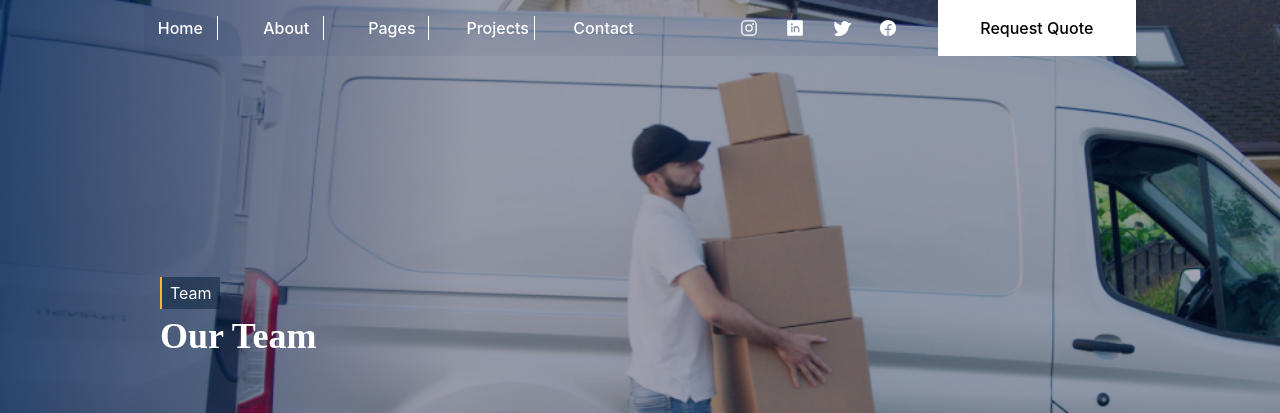
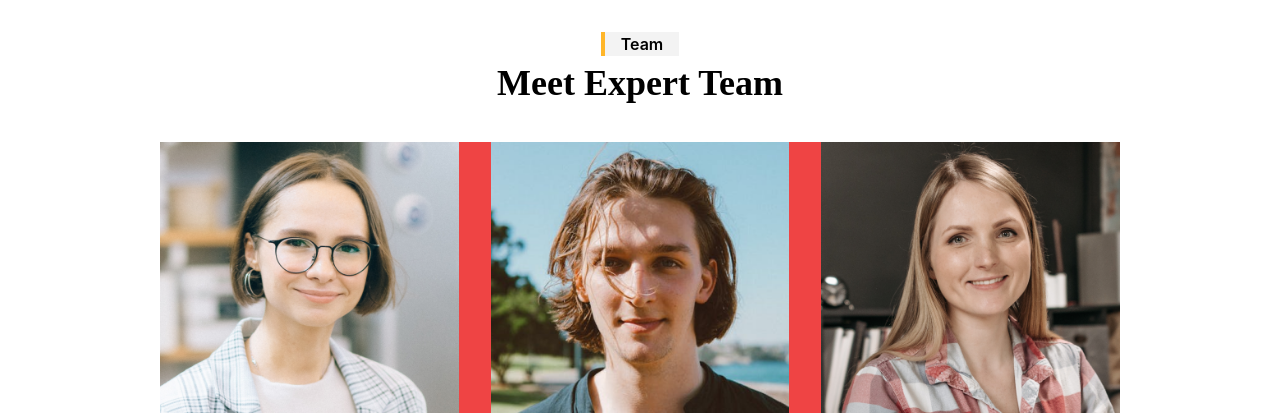
Before and after one commit to smartcollins/logistics, a React (Create React App) app: page /team in a window 1280 px wide. Shown: the top 413 px of the page. Built offline with nearby package versions, Linux system fonts and the light colour scheme.

Commit message:
still modifying Team

```diff
--- a/src/pages/Team.jsx
+++ b/src/pages/Team.jsx
@@ -45,7 +45,7 @@ const Team = () => {
     }]
     const items = itemsAry.map((item, idx) => (
         <div key={idx} className='w-full relative'>
-            <img className='h-[60vh] w-full object-cover ' src={item.img} alt={`team${item.idx}`} />
+            <img className='h-[60vh] w-full object-cover xl:h-[40vh] ' src={item.img} alt={`team${item.idx}`} />
             <div style={{ background: `linear-gradient(94.06deg, ${color.grdt} -1.21%, ${color.grdt2} 58.66%, ${color.grdt3} 116.84%)` }} className='flex items-center w-fit gap-4 p-2 absolute bottom-16 right-0'>
                 <TwitterLogo size={20} color={color.darkTxt} weight="fill" />
                 <FacebookLogo size={20} color={color.darkTxt} weight="fill" />
@@ -59,11 +59,11 @@ const Team = () => {
     ))
     return (
         <div>
-            <div>{banner.slice(8, 9).map((item, idx) => <Banner key={idx} {...item} />)}</div>
+            {/* <div>{banner.slice(8, 9).map((item, idx) => <Banner key={idx} {...item} />)}</div> */}
             <div className='my-8'>
                 <Caption mid={true} dark={true} txt={'team'} txt2={'meet expert team'}/>
             </div>
-            <div className='lg:grid bg-red-500 px-4 space-y-4 grid-cols-3 lg:w-3/4 gap-8 my-8 lg:mx-auto'>
+            <div className='md:grid bg-red-500 space-y-4 md:px-0 w-11/12 md:space-y-0 md:grid-cols-2 xl:grid-cols-3 xl:w-3/4 gap-8 my-8 mx-auto'>
                 {items}
             </div>
             {/* <div className='flex justify-between h-[65vh] w-[90%] mx-auto bg-red-400'>
```
